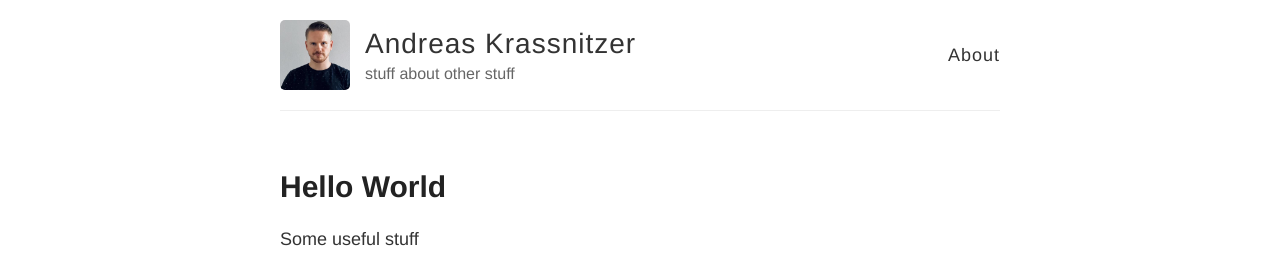
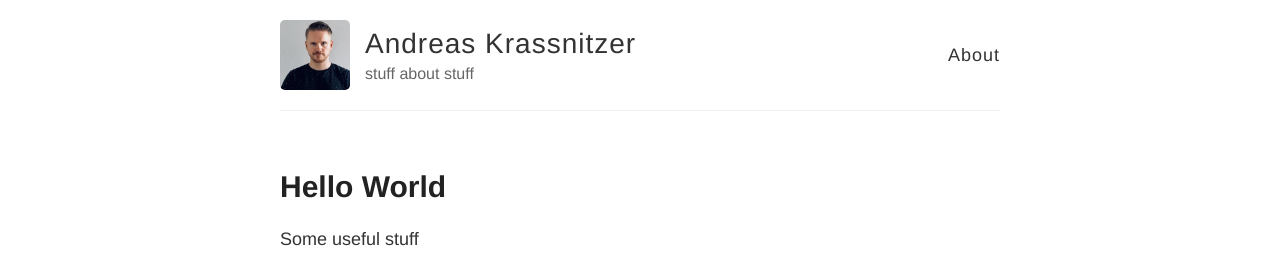
Before and after one commit to andreaskra/andreaskra.github.io, a Jekyll site: the page built from index.html, in a window 1280 px wide. Shown: the top 257 px of the page. Built offline with Jekyll 4.4.1, drawn with Linux system fonts in a browser that asks for light colours.

Commit message:
Update _config.yml

```diff
--- a/_config.yml
+++ b/_config.yml
@@ -6,7 +6,7 @@
 name: Andreas Krassnitzer
 
 # Short bio or description (displayed in the header)
-description: stuff about other stuff
+description: stuff about stuff
 
 # URL of your avatar or profile pic (you could use your GitHub profile pic)
 avatar: https://github.com/andreaskra/andreaskra.github.io/blob/master/images/4300343.jpg?raw=true
```
